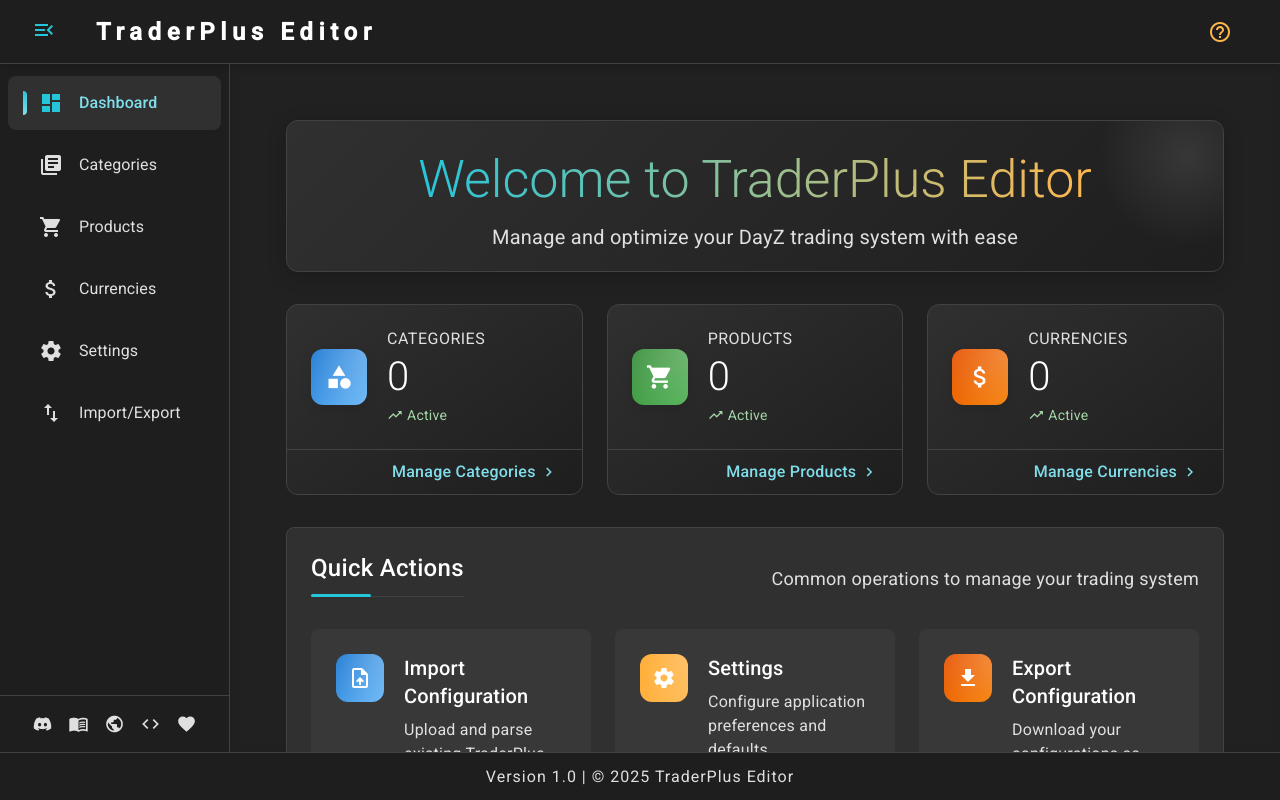
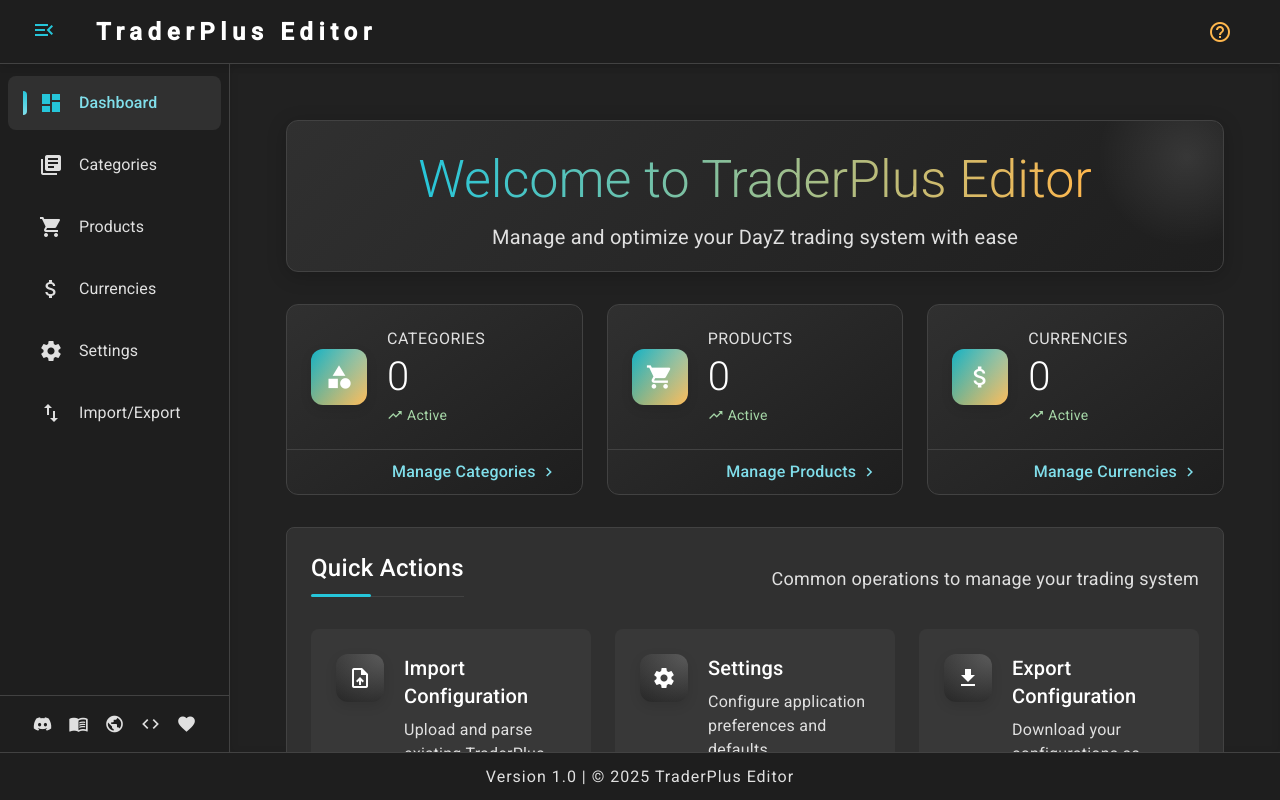
Before and after one commit to TheDmitri/traderpluseditor, an Angular app: page /dashboard in a window 1280 px wide. Built offline with nearby package versions, Linux system fonts and the light colour scheme.

Commit message:
refactor(dashboard): simplify icon backgrounds and remove unused styles

```diff
--- a/src/app/features/dashboard/components/dashboard.component.html
+++ b/src/app/features/dashboard/components/dashboard.component.html
@@ -14,7 +14,7 @@
     <!-- Category Stats Card -->
     <mat-card class="stats-card category-card" appearance="outlined">
       <div class="stats-content">
-        <div class="stats-icon">
+        <div class="app-icon-bg icon-lg">
           <mat-icon aria-label="Categories">category</mat-icon>
         </div>
         <div class="stats-info">
@@ -37,7 +37,7 @@
     <!-- Product Stats Card -->
     <mat-card class="stats-card product-card" appearance="outlined">
       <div class="stats-content">
-        <div class="stats-icon">
+        <div class="app-icon-bg icon-lg">
           <mat-icon aria-label="Products">shopping_cart</mat-icon>
         </div>
         <div class="stats-info">
@@ -60,7 +60,7 @@
     <!-- Currency Stats Card -->
     <mat-card class="stats-card currency-card" appearance="outlined">
       <div class="stats-content">
-        <div class="stats-icon">
+        <div class="app-icon-bg icon-lg">
           <mat-icon aria-label="Currencies">attach_money</mat-icon>
         </div>
         <div class="stats-info">
@@ -90,7 +90,7 @@
     <div class="panel-body">
       <div class="action-grid">
         <div class="action-item">
-          <div class="action-icon import-icon">
+          <div class="app-icon-bg icon-md neutral-bg">
             <mat-icon>upload_file</mat-icon>
           </div>
           <div class="action-info">
@@ -101,7 +101,7 @@
         </div>
 
         <div class="action-item">
-          <div class="action-icon settings-icon">
+          <div class="app-icon-bg icon-md neutral-bg">
             <mat-icon>settings</mat-icon>
           </div>
           <div class="action-info">
@@ -112,7 +112,7 @@
         </div>
 
         <div class="action-item">
-          <div class="action-icon export-icon">
+          <div class="app-icon-bg icon-md neutral-bg">
             <mat-icon>download</mat-icon>
           </div>
           <div class="action-info">
@@ -134,28 +134,28 @@
     <div class="panel-body">
       <div class="info-grid">
         <div class="info-item">
-          <mat-icon class="info-icon">history</mat-icon>
+          <mat-icon class="info-icon app-icon-color info-color">history</mat-icon>
           <div class="info-content">
             <span class="info-label">Last Import</span>
             <span class="info-value">2 hours ago</span>
           </div>
         </div>
         <div class="info-item">
-          <mat-icon class="info-icon">save_alt</mat-icon>
+          <mat-icon class="info-icon app-icon-color export-color">save_alt</mat-icon>
           <div class="info-content">
             <span class="info-label">Last Export</span>
             <span class="info-value">1 hour ago</span>
           </div>
         </div>
         <div class="info-item">
-          <mat-icon class="info-icon">storage</mat-icon>
+          <mat-icon class="info-icon app-icon-color storage-color">storage</mat-icon>
           <div class="info-content">
             <span class="info-label">Storage Usage</span>
             <span class="info-value">45%</span>
           </div>
         </div>
         <div class="info-item">
-          <mat-icon class="info-icon">new_releases</mat-icon>
+          <mat-icon class="info-icon app-icon-color info-color">new_releases</mat-icon>
           <div class="info-content">
             <span class="info-label">Version</span>
             <span class="info-value">1.0.0</span>
--- a/src/app/features/dashboard/components/dashboard.component.scss
+++ b/src/app/features/dashboard/components/dashboard.component.scss
@@ -189,25 +189,6 @@
         }
       }
     }
-
-    // Card variants by color - using design system colors
-    &.category-card .stats-icon {
-      background: linear-gradient(135deg,
-        var(--color-info-dark),
-        var(--color-info-medium));
-    }
-
-    &.product-card .stats-icon {
-      background: linear-gradient(135deg,
-        var(--color-success-dark),
-        var(--color-success-medium));
-    }
-
-    &.currency-card .stats-icon {
-      background: linear-gradient(135deg,
-        var(--color-accent-dark),
-        var(--color-accent-medium));
-    }
   }
 }
 
@@ -234,56 +215,6 @@
       background-color: var(--brush-active-overlay);
       transform: translateY(-2px);
       border-color: var(--brush-border-subtle);
-    }
-  }
-
-  .action-icon {
-    width: 48px;
-    height: 48px;
-    border-radius: 12px;
-    display: flex;
-    align-items: center;
-    justify-content: center;
-    flex-shrink: 0;
-    position: relative;
-    overflow: hidden;
-
-    &::before {
-      content: "";
-      position: absolute;
-      inset: 0;
-      background: radial-gradient(
-        circle at top right,
-        rgba(255, 255, 255, 0.3),
-        transparent
-      );
-      opacity: 0.8;
-    }
-
-    mat-icon {
-      font-size: 24px;
-      height: 24px;
-      width: 24px;
-      color: white;
-      position: relative;
-    }
-
-    &.import-icon {
-      background: linear-gradient(135deg,
-        var(--color-info-dark),
-        var(--color-info-medium));
-    }
-
-    &.settings-icon {
-      background: linear-gradient(135deg,
-        var(--color-secondary-dark),
-        var(--color-secondary-medium));
-    }
-
-    &.export-icon {
-      background: linear-gradient(135deg,
-        var(--color-accent-dark),
-        var(--color-accent-medium));
     }
   }
 
@@ -359,7 +290,6 @@
     }
 
     .info-icon {
-      color: var(--color-primary-medium);
       opacity: 0.8;
     }
 
@@ -438,7 +368,7 @@
     .action-item {
       flex-direction: column;
 
-      .action-icon {
+      .app-icon-bg {
         margin-bottom: 16px;
       }
     }
--- a/src/app/features/file-management/components/file-management.component.html
+++ b/src/app/features/file-management/components/file-management.component.html
@@ -57,10 +57,10 @@
 
             <div class="format-hint">
               <div class="chip-container">
-                <span class="format-chip categories-chip" matTooltip="Category files format">cat_*.json</span>
-                <span class="format-chip products-chip" matTooltip="Product files format">prod_*.json</span>
-                <span class="format-chip currencies-chip" matTooltip="Currency files format">*currency*.json</span>
-                <span class="format-chip settings-chip" matTooltip="Settings files format">*settings*.json</span>
+                <mat-chip class="format-chip categories-chip" matTooltip="Category files format">cat_*.json</mat-chip>
+                <mat-chip class="format-chip products-chip" matTooltip="Product files format">prod_*.json</mat-chip>
+                <mat-chip class="format-chip currencies-chip" matTooltip="Currency files format">*currency*.json</mat-chip>
+                <mat-chip class="format-chip settings-chip" matTooltip="Settings files format">*settings*.json</mat-chip>
               </div>
             </div>
 
@@ -85,8 +85,8 @@
             <!-- Categories Status -->
             <div class="status-card" [class.has-data]="hasCategories">
               <div class="status-icon-container">
-                <div class="status-icon categories-bg">
-                  <mat-icon>my_library_books</mat-icon>
+                <div class="app-icon-bg icon-lg categories-bg">
+                  <mat-icon>category</mat-icon>
                 </div>
               </div>
               <div class="status-content">
@@ -110,7 +110,7 @@
             <!-- Products Status -->
             <div class="status-card" [class.has-data]="hasProducts">
               <div class="status-icon-container">
-                <div class="status-icon products-bg">
+                <div class="app-icon-bg icon-lg products-bg">
                   <mat-icon>shopping_cart</mat-icon>
                 </div>
               </div>
@@ -135,7 +135,7 @@
             <!-- Currency Status -->
             <div class="status-card" [class.has-data]="hasCurrencies">
               <div class="status-icon-container">
-                <div class="status-icon currencies-bg">
+                <div class="app-icon-bg icon-lg currencies-bg">
                   <mat-icon>attach_money</mat-icon>
                 </div>
               </div>
@@ -160,7 +160,7 @@
             <!-- General Settings Status -->
             <div class="status-card" [class.has-data]="hasSettings">
               <div class="status-icon-container">
-                <div class="status-icon settings-bg">
+                <div class="app-icon-bg icon-lg settings-bg">
                   <mat-icon>settings</mat-icon>
                 </div>
               </div>
@@ -186,8 +186,8 @@
           <!-- Export All Option -->
           <div class="export-all-container">
             <div class="export-all-card">
-              <div class="export-icon">
-                <mat-icon>inventory_2</mat-icon>
+              <div class="app-icon-bg icon-lg neutral-bg">
+                <mat-icon>archive</mat-icon>
               </div>
               <div class="export-content">
                 <h3 class="export-title">Export Complete Configuration</h3>
@@ -207,24 +207,24 @@
 
               <mat-menu #exportMenu="matMenu" class="export-menu">
                 <button mat-menu-item (click)="exportCategories()" [disabled]="!hasCategories">
-                  <mat-icon class="categories-color">my_library_books</mat-icon>
+                  <mat-icon class="app-icon-color categories-color">category</mat-icon>
                   <span>Categories</span>
                 </button>
                 <button mat-menu-item (click)="exportProducts()" [disabled]="!hasProducts">
-                  <mat-icon class="products-color">shopping_cart</mat-icon>
+                  <mat-icon class="app-icon-color products-color">shopping_cart</mat-icon>
                   <span>Products</span>
                 </button>
                 <button mat-menu-item (click)="exportCurrencySettings()" [disabled]="!hasCurrencies">
-                  <mat-icon class="currencies-color">attach_money</mat-icon>
+                  <mat-icon class="app-icon-color currencies-color">attach_money</mat-icon>
                   <span>Currency Settings</span>
                 </button>
                 <button mat-menu-item (click)="exportGeneralSettings()" [disabled]="!hasSettings">
-                  <mat-icon class="settings-color">settings</mat-icon>
+                  <mat-icon class="app-icon-color settings-color">settings</mat-icon>
                   <span>General Settings</span>
                 </button>
                 <mat-divider></mat-divider>
                 <button mat-menu-item (click)="exportAllConfigs()" [disabled]="!hasAnyData()">
-                  <mat-icon>inventory_2</mat-icon>
+                  <mat-icon class="app-icon-color export-color">inventory_2</mat-icon>
                   <span>Export All as ZIP</span>
                 </button>
               </mat-menu>
@@ -245,7 +245,7 @@
           <div class="activity-list" *ngIf="recentActivity.length > 0">
             <div *ngFor="let activity of recentActivity" class="activity-item">
               <div class="activity-icon-container">
-                <mat-icon [ngClass]="activity.type + '-color'">{{ getActivityIcon(activity.type) }}</mat-icon>
+                <mat-icon class="app-icon-color {{ activity.type }}-color">{{ getActivityIcon(activity.type) }}</mat-icon>
               </div>
               <div class="activity-details">
                 <div class="activity-message">{{ activity.message }}</div>
@@ -254,7 +254,7 @@
             </div>
           </div>
           <div class="no-activity" *ngIf="recentActivity.length === 0">
-            <mat-icon>history</mat-icon>
+            <mat-icon class="app-icon-color info-color">history</mat-icon>
             <p>No recent activity</p>
           </div>
         </div>
--- a/src/app/features/file-management/components/file-management.component.scss
+++ b/src/app/features/file-management/components/file-management.component.scss
@@ -124,42 +124,6 @@
           justify-content: center;
           gap: 8px;
         }
-
-        .format-chip {
-          font-family: monospace;
-          font-size: var(--font-size-xs);
-          padding: 4px 8px;
-          border-radius: 16px;
-          display: inline-flex;
-          align-items: center;
-          justify-content: center;
-          height: 28px;
-          transition: all var(--transition-normal) var(--transition-timing);
-
-          &.categories-chip {
-            background-color: var(--color-info-transparent-10);
-            color: var(--color-info-light);
-            border: 1px solid var(--color-info-dark);
-          }
-
-          &.products-chip {
-            background-color: var(--color-success-transparent-10);
-            color: var(--color-success-light);
-            border: 1px solid var(--color-success-dark);
-          }
-
-          &.currencies-chip {
-            background-color: var(--color-accent-transparent-10);
-            color: var(--color-accent-light);
-            border: 1px solid var(--color-accent-dark);
-          }
-
-          &.settings-chip {
-            background-color: var(--color-secondary-transparent-10);
-            color: var(--color-secondary-light);
-            border: 1px solid var(--color-secondary-dark);
-          }
-        }
       }
 
       .upload-progress {
@@ -223,79 +187,10 @@
         &.has-data {
           border-color: var(--color-primary-medium);
           box-shadow: 0 4px 12px var(--brush-shadow-light);
-
-          .status-icon {
-            opacity: 1;
-          }
         }
 
         .status-icon-container {
           margin-right: 20px;
-        }
-
-        .status-icon {
-          width: 56px;
-          height: 56px;
-          border-radius: 12px;
-          display: flex;
-          align-items: center;
-          justify-content: center;
-          opacity: 0.7;
-          position: relative;
-          overflow: hidden;
-          transition: all var(--transition-normal) var(--transition-timing);
-
-          &::after {
-            content: "";
-            position: absolute;
-            inset: 0;
-            background: radial-gradient(
-              circle at top right,
-              rgba(255, 255, 255, 0.3),
-              transparent
-            );
-            pointer-events: none;
-          }
-
-          mat-icon {
-            font-size: 28px;
-            height: 28px;
-            width: 28px;
-            color: white;
-            position: relative;
-          }
-
-          &.categories-bg {
-            background: linear-gradient(
-              135deg,
-              var(--color-info-dark),
-              var(--color-info-medium)
-            );
-          }
-
-          &.products-bg {
-            background: linear-gradient(
-              135deg,
-              var(--color-success-dark),
-              var(--color-success-medium)
-            );
-          }
-
-          &.currencies-bg {
-            background: linear-gradient(
-              135deg,
-              var(--color-accent-dark),
-              var(--color-accent-medium)
-            );
-          }
-
-          &.settings-bg {
-            background: linear-gradient(
-              135deg,
-              var(--color-secondary-dark),
-              var(--color-secondary-medium)
-            );
-          }
         }
 
         .status-content {
@@ -343,41 +238,8 @@
           box-shadow: 0 8px 24px var(--brush-shadow-medium);
         }
 
-        .export-icon {
-          width: 56px;
-          height: 56px;
-          border-radius: 12px;
-          display: flex;
-          align-items: center;
-          justify-content: center;
+        .app-icon-bg {
           margin-right: 24px;
-          background: linear-gradient(
-            135deg,
-            var(--color-accent-dark),
-            var(--color-accent-medium)
-          );
-          position: relative;
-          overflow: hidden;
-
-          &::after {
-            content: "";
-            position: absolute;
-            inset: 0;
-            background: radial-gradient(
-              circle at top right,
-              rgba(255, 255, 255, 0.3),
-              transparent
-            );
-            pointer-events: none;
-          }
-
-          mat-icon {
-            font-size: 28px;
-            height: 28px;
-            width: 28px;
-            color: white;
-            position: relative;
-          }
         }
 
         .export-content {
@@ -482,36 +344,6 @@
     }
   }
 
-  /* Color Classes for Icons
-  ========================================================================== */
-  .categories-color {
-    color: var(--color-info-medium);
-  }
-
-  .products-color {
-    color: var(--color-success-medium);
-  }
-
-  .currencies-color {
-    color: var(--color-accent-medium);
-  }
-
-  .settings-color {
-    color: var(--color-secondary-medium);
-  }
-
-  .import-color {
-    color: var(--color-info-medium);
-  }
-
-  .export-color {
-    color: var(--color-accent-medium);
-  }
-
-  .error-color {
-    color: var(--color-error-medium);
-  }
-
   /* Animation for Upload State
   ========================================================================== */
   @keyframes pulse {
@@ -551,7 +383,7 @@
         flex-direction: column;
         text-align: center;
 
-        .export-icon {
+        .app-icon-bg {
           margin-right: 0;
           margin-bottom: 16px;
         }
```
